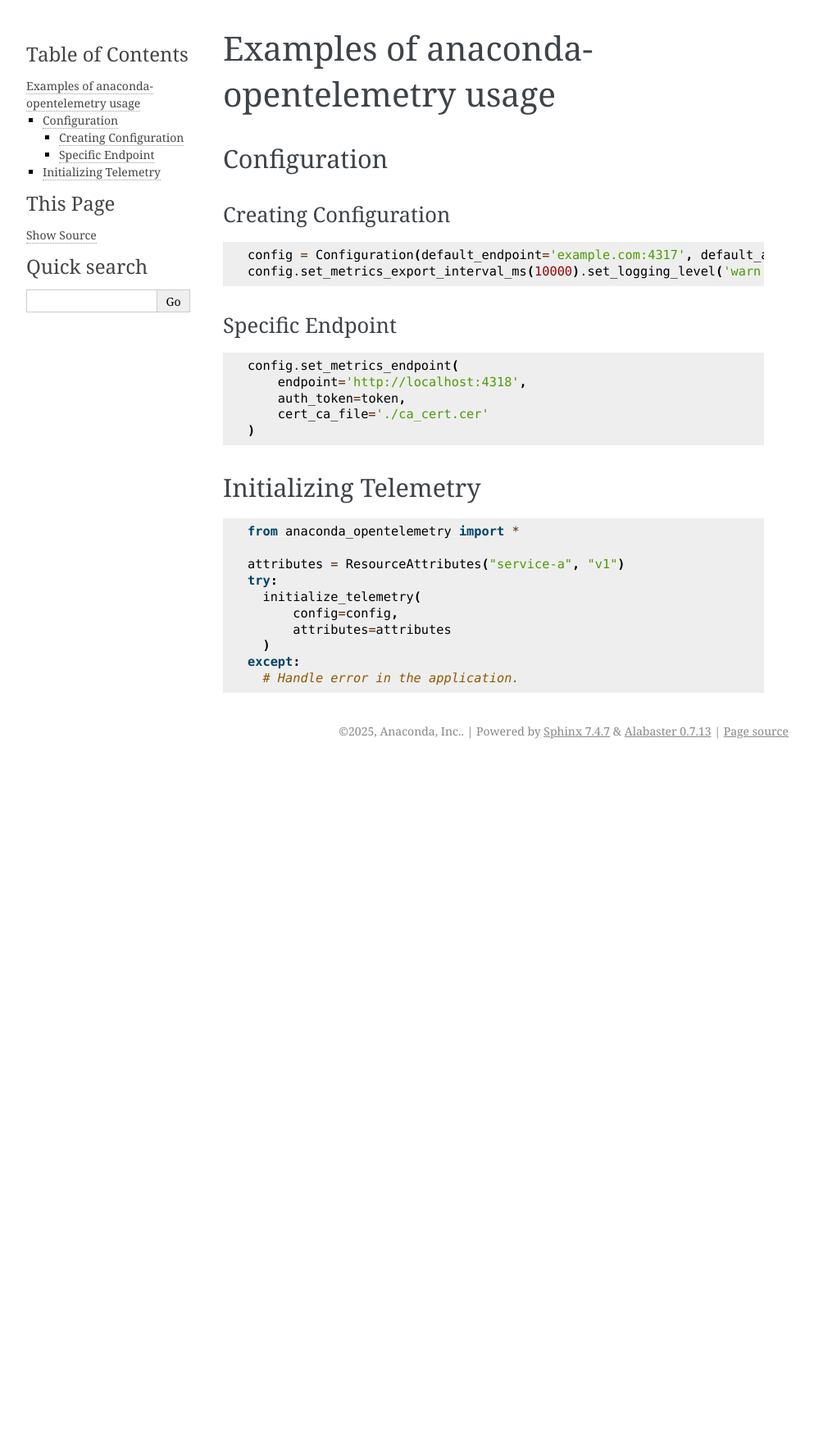
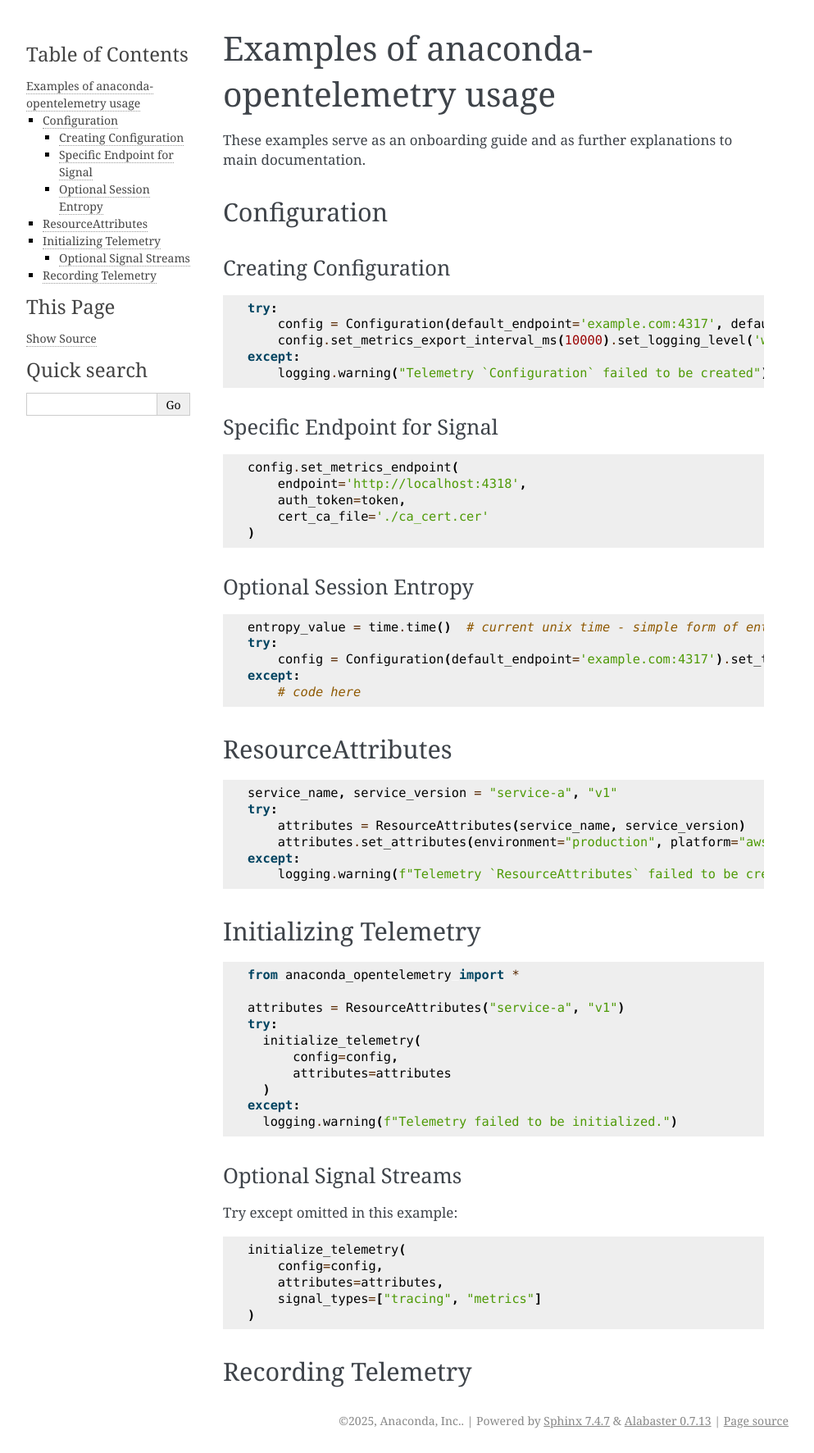
Before and after one commit to anaconda/anaconda-otel-python, a Sphinx documentation site: the page built from docs/source/onboarding_examples.md, in a window 1280 px wide. Shown: the whole page at 82% size, without its empty margins (148-1141 px from the left). Built offline with Sphinx 7.4.7, drawn with Linux system fonts in a browser that asks for light colours; pages that are not in the unit, such as notebooks, are missing from menus; before the commit the page ends 931 px from its top, so only the background shows below that.

Commit message:
updates to docs, additions to examples

````diff
--- a/docs/source/onboarding_examples.md
+++ b/docs/source/onboarding_examples.md
@@ -1,12 +1,16 @@
 # Examples of anaconda-opentelemetry usage
+These examples serve as an onboarding guide and as further explanations to main documentation.
 
 ## Configuration
 ### Creating Configuration
 ```python
-config = Configuration(default_endpoint='example.com:4317', default_auth_token=token)
-config.set_metrics_export_interval_ms(10000).set_logging_level('warn')
+try:
+    config = Configuration(default_endpoint='example.com:4317', default_auth_token=token)
+    config.set_metrics_export_interval_ms(10000).set_logging_level('warn')
+except:
+    logging.warning("Telemetry `Configuration` failed to be created")
 ```
-### Specific Endpoint
+### Specific Endpoint for Signal
 ```python
 config.set_metrics_endpoint(
     endpoint='http://localhost:4318',
@@ -15,6 +19,24 @@
 )
 ```
 
+### Optional Session Entropy
+```python
+entropy_value = time.time()  # current unix time - simple form of entropy
+try:
+    config = Configuration(default_endpoint='example.com:4317').set_tracing_session_entropy(entropy_value)
+except:
+    # code here
+```
+
+## ResourceAttributes
+```python
+service_name, service_version = "service-a", "v1"
+try:
+    attributes = ResourceAttributes(service_name, service_version)
+    attributes.set_attributes(environment="production", platform="aws")
+except:
+    logging.warning(f"Telemetry `ResourceAttributes` failed to be created")
+```
 
 ## Initializing Telemetry
 ```python
@@ -27,5 +49,17 @@
       attributes=attributes
   )
 except:
-  # Handle error in the application.
+  logging.warning(f"Telemetry failed to be initialized.")
 ```
+
+### Optional Signal Streams
+Try except omitted in this example:
+```python
+initialize_telemetry(
+    config=config,
+    attributes=attributes,
+    signal_types=["tracing", "metrics"]
+)
+```
+
+## Recording Telemetry
````
Also changed, not shown: docs/source/getting_started.md (+24 -44 lines).
